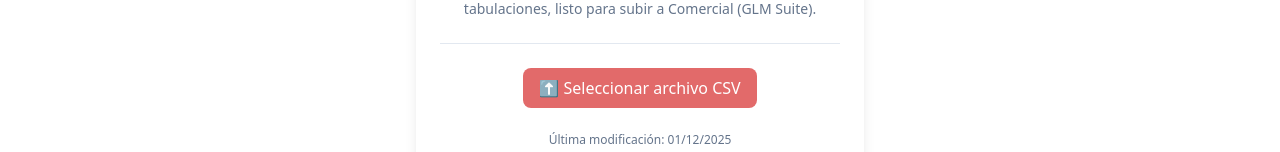
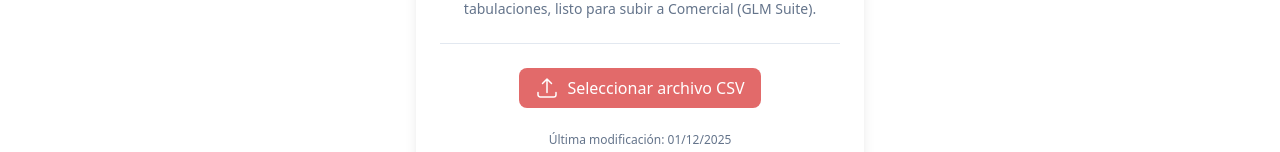
Before and after one commit to ruminahuelwalter/tomaestados, an Angular app: page /temetra in a window 1280 px wide. Shown: the part 289-441 px from the top of the page. Built offline with nearby package versions, Linux system fonts and the light colour scheme.

Commit message:
mod: iconos botones, componente temetra

```diff
--- a/src/app/components/discar-comercial/discar-comercial.component.html
+++ b/src/app/components/discar-comercial/discar-comercial.component.html
@@ -21,11 +21,6 @@
         (click)="fileInput.click()"
       >
         <!-- icon -->
-        <!-- <svg class="w-5 h-5" fill="none" stroke="currentColor" stroke-width="2"
-             viewBox="0 0 24 24">
-          <path stroke-linecap="round" stroke-linejoin="round"
-                d="M4 16v1a2 2 0 002 2h12a2 2 0 002-2v-1M12 12v9M8 8l4-4 4 4"/>
-        </svg> -->
         <svg xmlns="http://www.w3.org/2000/svg" fill="none" viewBox="0 0 24 24" stroke-width="1.5" stroke="currentColor" class="size-6">
           <path stroke-linecap="round" stroke-linejoin="round" d="M3 16.5v2.25A2.25 2.25 0 0 0 5.25 21h13.5A2.25 2.25 0 0 0 21 18.75V16.5m-13.5-9L12 3m0 0 4.5 4.5M12 3v13.5" />
         </svg>
--- a/src/app/components/temetra-comercial/temetra-comercial.component.html
+++ b/src/app/components/temetra-comercial/temetra-comercial.component.html
@@ -38,7 +38,10 @@
         class="inline-flex items-center gap-2 px-4 py-2 rounded-lg
                bg-[#E26A6A] text-white hover:bg-[#FF5733] transition"
       >
-        ⬆ Seleccionar archivo CSV
+      <svg xmlns="http://www.w3.org/2000/svg" fill="none" viewBox="0 0 24 24" stroke-width="1.5" stroke="currentColor" class="size-6">
+          <path stroke-linecap="round" stroke-linejoin="round" d="M3 16.5v2.25A2.25 2.25 0 0 0 5.25 21h13.5A2.25 2.25 0 0 0 21 18.75V16.5m-13.5-9L12 3m0 0 4.5 4.5M12 3v13.5" />
+        </svg>
+        Seleccionar archivo CSV
       </button>
     </div>
 
@@ -73,7 +76,10 @@
                px-4 py-2 rounded-lg bg-emerald-600 text-white
                hover:bg-emerald-700 transition"
       >
-        ⬇ Descargar TXT
+      <svg xmlns="http://www.w3.org/2000/svg" fill="none" viewBox="0 0 24 24" stroke-width="1.5" stroke="currentColor" class="size-6">
+          <path stroke-linecap="round" stroke-linejoin="round" d="M3 16.5v2.25A2.25 2.25 0 0 0 5.25 21h13.5A2.25 2.25 0 0 0 21 18.75V16.5M16.5 12 12 16.5m0 0L7.5 12m4.5 4.5V3" />
+        </svg>
+        Descargar TXT
       </button>
     </div>
 
```
